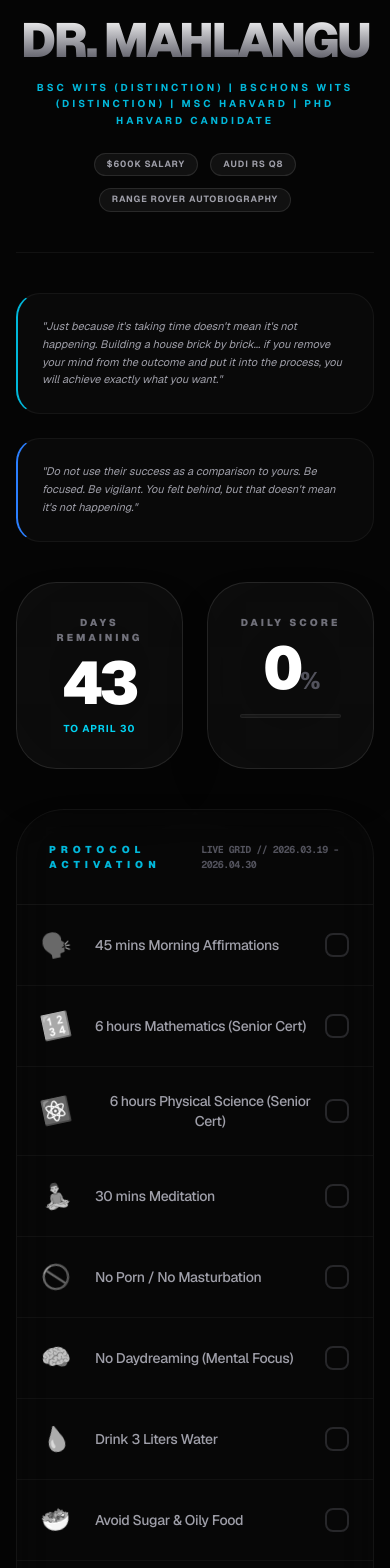
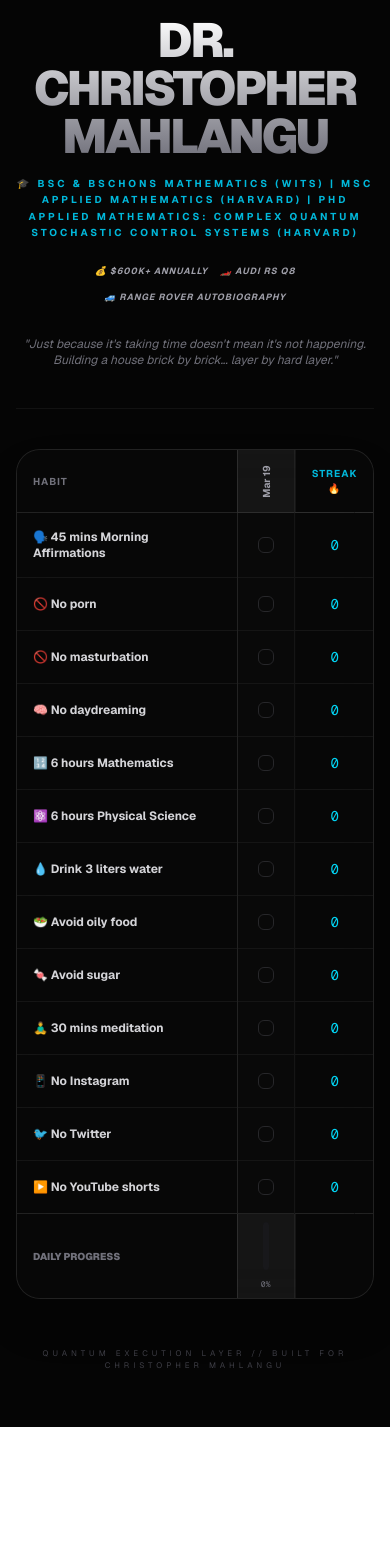
Before and after one commit to christophermahlangu/drmahlangu-app, a Next.js app: page / in a window 390 px wide. Shown: the top 1568 px of the page. After the commit the page ends 1427 px from the top, so only its background shows below. Built offline with nearby package versions, Linux system fonts and the light colour scheme.

Commit message:
Final Glossy Grid Tracker

```diff
--- a/app/page.tsx
+++ b/app/page.tsx
@@ -1,159 +1,169 @@
 "use client";
-import React, { useState, useEffect } from 'react';
+import { useEffect, useState } from "react";
 
-// --- THE DATA FROM YOUR SPREADSHEET SCRIPT ---
 const habits = [
-  { id: 'aff', name: "45 mins Morning Affirmations", icon: "🗣️" },
-  { id: 'math', name: "6 hours Mathematics (Senior Cert)", icon: "🔢" },
-  { id: 'phys', name: "6 hours Physical Science (Senior Cert)", icon: "⚛️" },
-  { id: 'med', name: "30 mins Meditation", icon: "🧘‍♂️" },
-  { id: 'porn', name: "No Porn / No Masturbation", icon: "🚫" },
-  { id: 'daydream', name: "No Daydreaming (Mental Focus)", icon: "🧠" },
-  { id: 'water', name: "Drink 3 Liters Water", icon: "💧" },
-  { id: 'food', name: "Avoid Sugar & Oily Food", icon: "🥗" },
-  { id: 'social', name: "No IG / Twitter / YT Shorts", icon: "📱" }
+  "🗣️ 45 mins Morning Affirmations",
+  "🚫 No porn",
+  "🚫 No masturbation",
+  "🧠 No daydreaming",
+  "🔢 6 hours Mathematics",
+  "⚛️ 6 hours Physical Science",
+  "💧 Drink 3 liters water",
+  "🥗 Avoid oily food",
+  "🍬 Avoid sugar",
+  "🧘‍♂️ 30 mins meditation",
+  "📱 No Instagram",
+  "🐦 No Twitter",
+  "▶️ No YouTube shorts",
 ];
 
+const startDate = new Date(2026, 2, 19);
+const endDate = new Date(2026, 3, 30);
+
+function generateDates() {
+  const dates: string[] = [];
+  let current = new Date(startDate);
+  while (current <= endDate) {
+    dates.push(current.toLocaleDateString("en-US", { month: "short", day: "numeric" }));
+    current.setDate(current.getDate() + 1);
+  }
+  return dates;
+}
+
+const dates = generateDates();
+
 export default function Home() {
-  const [checked, setChecked] = useState<Record<string, boolean>>({});
+  const [checkboxes, setCheckboxes] = useState<Record<string, boolean>>({});
   const [mounted, setMounted] = useState(false);
-  const [daysLeft, setDaysLeft] = useState(0);
 
   useEffect(() => {
-    const saved = localStorage.getItem('mahlangu-elite-protocol');
-    if (saved) setChecked(JSON.parse(saved));
-
-    // Calculate Sprint (Ending April 30)
-    const end = new Date('2026-04-30').getTime();
-    const now = new Date().getTime();
-    setDaysLeft(Math.max(0, Math.ceil((end - now) / (1000 * 60 * 60 * 24))));
-
+    const saved = localStorage.getItem("mahlanguTracker");
+    if (saved) setCheckboxes(JSON.parse(saved));
     setMounted(true);
   }, []);
 
   useEffect(() => {
-    if (mounted) localStorage.setItem('mahlangu-elite-protocol', JSON.stringify(checked));
-  }, [checked, mounted]);
+    if (mounted) localStorage.setItem("mahlanguTracker", JSON.stringify(checkboxes));
+  }, [checkboxes, mounted]);
 
-  const toggleHabit = (id: string) => {
-    setChecked(prev => ({ ...prev, [id]: !prev[id] }));
+  const toggle = (habit: string, date: string) => {
+    const key = `${habit}-${date}`;
+    setCheckboxes(prev => ({ ...prev, [key]: !prev[key] }));
   };
 
-  const completedCount = Object.values(checked).filter(Boolean).length;
-  const progressPercent = Math.round((completedCount / habits.length) * 100);
+  const dailyProgress = (date: string) => {
+    const checked = habits.filter(h => checkboxes[`${h}-${date}`]).length;
+    return (checked / habits.length) * 100;
+  };
+
+  const habitStreak = (habit: string) => {
+    let streak = 0;
+    for (let i = dates.length - 1; i >= 0; i--) {
+      const key = `${habit}-${dates[i]}`;
+      if (checkboxes[key]) streak++;
+      else break;
+    }
+    return streak;
+  };
 
   if (!mounted) return null;
 
   return (
-    <main className="min-h-screen bg-[#050505] text-white p-4 md:p-12 font-sans selection:bg-cyan-500/30 overflow-x-hidden">
+    <main className="min-h-screen bg-[#050505] text-white p-4 md:p-8 font-sans selection:bg-cyan-500/30">
 
-      {/* --- GLOSSY BACKGROUND MESH --- */}
-      <div className="fixed inset-0 -z-10">
-        <div className="absolute top-[-10%] left-[-10%] w-[70%] h-[70%] rounded-full bg-cyan-950/20 blur-[120px]" />
-        <div className="absolute bottom-[-10%] right-[-10%] w-[70%] h-[70%] rounded-full bg-blue-950/20 blur-[120px]" />
+      {/* GLOSSY BACKGROUND */}
+      <div className="fixed inset-0 -z-10 overflow-hidden">
+        <div className="absolute top-[-10%] left-[-10%] w-[60%] h-[60%] rounded-full bg-cyan-900/10 blur-[120px]" />
       </div>
 
-      <div className="max-w-3xl mx-auto space-y-10 pb-24">
-
-        {/* --- HEADER: DR. MAHLANGU IDENTITY --- */}
-        <header className="text-center space-y-4 border-b border-white/5 pb-10">
-          <h1 className="text-5xl md:text-6xl font-black tracking-tighter bg-clip-text text-transparent bg-gradient-to-b from-white to-zinc-600">
-            DR. MAHLANGU
+      {/* VISION BOARD HEADER */}
+      <div className="max-w-7xl mx-auto text-center space-y-4 mb-10 border-b border-white/5 pb-10">
+        <h1 className="text-5xl font-black tracking-tighter bg-clip-text text-transparent bg-gradient-to-b from-white to-zinc-500">
+          DR. CHRISTOPHER MAHLANGU
         </h1>
-          <div className="text-[10px] md:text-xs font-bold text-cyan-500 tracking-[0.3em] uppercase leading-relaxed px-4">
-            BSc Wits (Distinction) | BScHons Wits (Distinction) | MSc Harvard | PhD Harvard Candidate
+        <p className="text-[10px] md:text-xs font-bold text-cyan-500 tracking-[0.3em] uppercase max-w-4xl mx-auto leading-relaxed">
+          🎓 BSc & BScHons Mathematics (Wits) | MSc Applied Mathematics (Harvard) | PhD Applied Mathematics: Complex Quantum Stochastic Control Systems (Harvard)
+        </p>
+        <div className="flex flex-wrap justify-center gap-3 text-[9px] uppercase tracking-widest text-zinc-400 font-bold italic pt-2">
+            <span>💰 $600K+ Annually</span>
+            <span>🏎️ Audi RS Q8</span>
+            <span>🚙 Range Rover Autobiography</span>
+        </div>
+        <p className="text-zinc-500 text-xs italic max-w-2xl mx-auto pt-4">
+          "Just because it's taking time doesn't mean it's not happening. Building a house brick by brick... layer by hard layer."
+        </p>
       </div>
 
-          <div className="flex flex-wrap justify-center gap-3 pt-2">
-            {['$600K Salary', 'Audi RS Q8', 'Range Rover Autobiography'].map((asset) => (
-              <span key={asset} className="px-3 py-1 rounded-full border border-white/10 bg-white/5 text-[9px] uppercase tracking-widest text-zinc-400 font-bold">
-                {asset}
-              </span>
+      {/* GRID TRACKER */}
+      <div className="max-w-[100vw] overflow-x-auto rounded-3xl border border-white/10 bg-white/[0.02] backdrop-blur-xl shadow-2xl">
+        <table className="border-collapse w-full">
+          <thead>
+            <tr className="bg-white/5 border-b border-white/10">
+              <th className="sticky left-0 bg-[#070707] z-30 p-4 text-left text-[10px] uppercase tracking-widest text-zinc-500 border-r border-white/10 min-w-[220px]">Habit</th>
+              {dates.map(date => (
+                <th key={date} className="p-3 text-[10px] font-bold text-zinc-400 border-r border-white/5 min-w-[50px]">
+                  <div className="rotate-[-90deg] whitespace-nowrap">{date}</div>
+                </th>
               ))}
+              <th className="sticky right-0 bg-[#070707] z-30 p-4 text-center text-[10px] uppercase tracking-widest text-cyan-500 border-l border-white/10">Streak 🔥</th>
+            </tr>
+          </thead>
+          <tbody className="divide-y divide-white/[0.05]">
+            {habits.map(habit => (
+              <tr key={habit} className="hover:bg-white/[0.03] transition-colors group">
+                <td className="sticky left-0 bg-[#070707] z-20 p-4 text-xs font-bold text-zinc-300 border-r border-white/10 group-hover:text-cyan-400 transition-colors">
+                  {habit}
+                </td>
+                {dates.map(date => {
+                  const key = `${habit}-${date}`;
+                  return (
+                    <td key={key} className="p-0 border-r border-white/5">
+                        <button
+                          onClick={() => toggle(habit, date)}
+                          className={`w-full h-12 flex items-center justify-center transition-all ${
+                            checkboxes[key] ? 'bg-cyan-500/10' : 'hover:bg-white/5'
+                          }`}
+                        >
+                          <div className={`w-4 h-4 rounded-md border transition-all ${
+                            checkboxes[key] ? 'bg-cyan-500 border-cyan-400 shadow-[0_0_8px_rgba(6,182,212,0.4)]' : 'border-zinc-800 bg-transparent'
+                          }`}>
+                            {checkboxes[key] && <span className="text-black text-[8px] font-black flex items-center justify-center h-full">✓</span>}
                           </div>
-        </header>
-
-        {/* --- THE VISION BOARD QUOTES --- */}
-        <div className="grid grid-cols-1 md:grid-cols-2 gap-6 italic">
-          <div className="p-6 rounded-3xl bg-white/[0.02] border border-white/5 border-l-cyan-500 border-l-2 text-[11px] leading-relaxed text-zinc-400">
-            "Just because it's taking time doesn't mean it's not happening. Building a house brick by brick... if you remove your mind from the outcome and put it into the process, you will achieve exactly what you want."
+                        </button>
+                    </td>
+                  );
+                })}
+                <td className="sticky right-0 bg-[#070707] z-20 p-4 text-center font-mono text-cyan-400 text-sm border-l border-white/10">
+                    {habitStreak(habit)}
+                </td>
+              </tr>
+            ))}
+          </tbody>
+          <tfoot className="bg-white/5 border-t border-white/10">
+            <tr>
+              <td className="sticky left-0 bg-[#070707] p-4 text-[10px] font-black uppercase text-zinc-500 border-r border-white/10">Daily Progress</td>
+              {dates.map(date => (
+                <td key={date} className="p-2 border-r border-white/5">
+                  <div className="flex flex-col items-center gap-2">
+                    <div className="h-12 w-1.5 bg-zinc-900 rounded-full overflow-hidden flex flex-col justify-end">
+                      <div
+                        className="bg-cyan-500 transition-all duration-500 shadow-[0_0_10px_rgba(6,182,212,0.6)]"
+                        style={{ height: `${dailyProgress(date)}%` }}
+                      ></div>
                     </div>
-          <div className="p-6 rounded-3xl bg-white/[0.02] border border-white/5 border-l-blue-500 border-l-2 text-[11px] leading-relaxed text-zinc-400">
-            "Do not use their success as a comparison to yours. Be focused. Be vigilant. You felt behind, but that doesn't mean it's not happening."
+                    <span className="text-[8px] font-mono text-zinc-500">{dailyProgress(date).toFixed(0)}%</span>
                   </div>
+                </td>
+              ))}
+              <td className="sticky right-0 bg-[#070707] border-l border-white/10"></td>
+            </tr>
+          </tfoot>
+        </table>
       </div>
 
-        {/* --- THE ANALYTICS --- */}
-        <div className="grid grid-cols-2 gap-6">
-          <div className="p-8 rounded-[40px] border border-white/10 bg-white/[0.03] backdrop-blur-3xl text-center shadow-2xl relative overflow-hidden group">
-            <div className="absolute inset-0 bg-cyan-500/5 opacity-0 group-hover:opacity-100 transition-opacity duration-500" />
-            <span className="block text-[10px] text-zinc-500 uppercase tracking-[0.3em] mb-2 font-black">Days Remaining</span>
-            <span className="text-6xl font-black text-white tabular-nums tracking-tighter">{daysLeft}</span>
-            <span className="block text-[10px] text-cyan-400 mt-2 font-bold tracking-widest uppercase">To April 30</span>
-          </div>
-
-          <div className="p-8 rounded-[40px] border border-white/10 bg-white/[0.03] backdrop-blur-3xl text-center shadow-2xl relative overflow-hidden group">
-            <div className="absolute inset-0 bg-blue-500/5 opacity-0 group-hover:opacity-100 transition-opacity duration-500" />
-            <span className="block text-[10px] text-zinc-500 uppercase tracking-[0.3em] mb-2 font-black">Daily Score</span>
-            <span className="text-6xl font-black text-white tabular-nums tracking-tighter">{progressPercent}<span className="text-2xl text-zinc-600">%</span></span>
-            <div className="w-full h-1 bg-white/5 rounded-full mt-4 overflow-hidden border border-white/5">
-                <div
-                  className="h-full bg-gradient-to-r from-cyan-500 to-blue-500 shadow-[0_0_15px_rgba(6,182,212,0.5)] transition-all duration-1000"
-                  style={{width: `${progressPercent}%`}}
-                />
-            </div>
-          </div>
-        </div>
-
-        {/* --- THE PROTOCOL TRACKER --- */}
-        <div className="bg-white/[0.01] border border-white/5 rounded-[48px] overflow-hidden backdrop-blur-xl shadow-2xl">
-          <div className="p-8 border-b border-white/5 flex justify-between items-center">
-            <h2 className="text-[10px] font-black tracking-[0.5em] text-cyan-500 uppercase">Protocol Activation</h2>
-            <span className="text-[10px] text-zinc-600 font-mono tracking-tighter uppercase font-bold">Live Grid // 2026.03.19 - 2026.04.30</span>
-          </div>
-
-          <div className="divide-y divide-white/[0.04]">
-            {habits.map((habit) => (
-              <button
-                key={habit.id}
-                onClick={() => toggleHabit(habit.id)}
-                className={`w-full flex items-center justify-between p-6 transition-all duration-300 group ${
-                  checked[habit.id] ? 'bg-cyan-500/[0.04]' : 'hover:bg-white/[0.02]'
-                }`}
-              >
-                <div className="flex items-center gap-6">
-                  <span className={`text-2xl transition-all duration-500 ${checked[habit.id] ? 'scale-125 rotate-0 shadow-cyan-500' : 'grayscale group-hover:grayscale-0 -rotate-12 group-hover:rotate-0'}`}>
-                    {habit.icon}
-                  </span>
-                  <span className={`text-sm md:text-base font-medium tracking-tight transition-colors duration-300 ${
-                    checked[habit.id] ? 'text-cyan-300' : 'text-zinc-400'
-                  }`}>
-                    {habit.name}
-                  </span>
-                </div>
-
-                <div className={`w-6 h-6 rounded-lg border-2 flex items-center justify-center transition-all duration-500 ${
-                  checked[habit.id] ? 'bg-cyan-500 border-cyan-400' : 'border-zinc-800 bg-transparent'
-                }`}>
-                  {checked[habit.id] && (
-                    <svg className="w-4 h-4 text-black font-black" fill="none" viewBox="0 0 24 24" stroke="currentColor">
-                      <path strokeLinecap="round" strokeLinejoin="round" strokeWidth={5} d="M5 13l4 4L19 7" />
-                    </svg>
-                  )}
-                </div>
-              </button>
-            ))}
-          </div>
-        </div>
-
-        {/* --- FOOTER STATUS --- */}
-        <footer className="text-center pt-10 space-y-4">
-            <div className="h-[1px] w-24 bg-gradient-to-r from-transparent via-zinc-800 to-transparent mx-auto" />
-            <p className="text-[8px] text-zinc-700 tracking-[0.6em] uppercase font-bold">
-              Quantum Stochastic Interface // Christopher Mahlangu x Vercel Elite
-            </p>
+      <footer className="mt-12 text-center text-[8px] text-zinc-700 tracking-[0.5em] uppercase pb-10">
+        Quantum Execution Layer // Built for Christopher Mahlangu
       </footer>
-      </div>
     </main>
   );
 }
```
Lines whose indentation alone changed are shown as unchanged.
